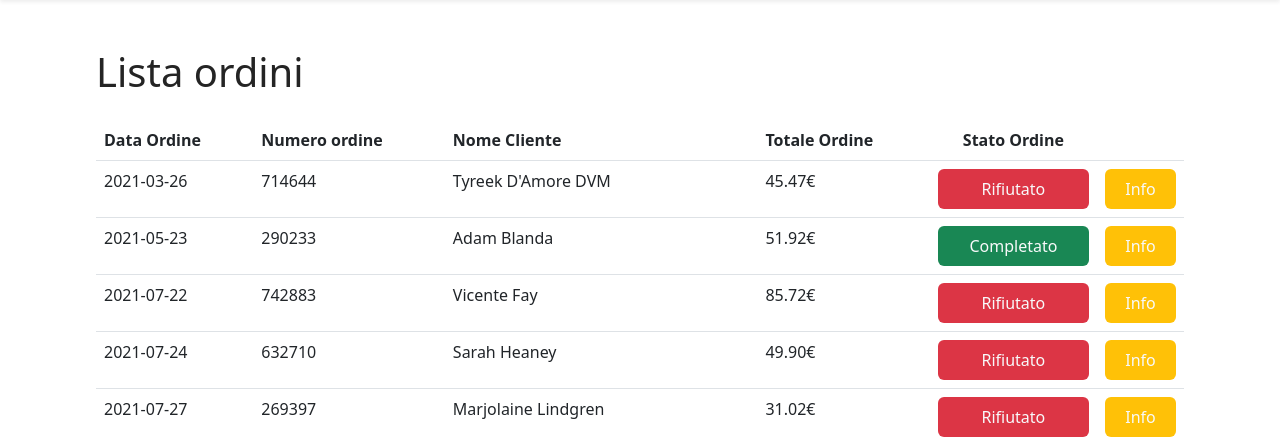
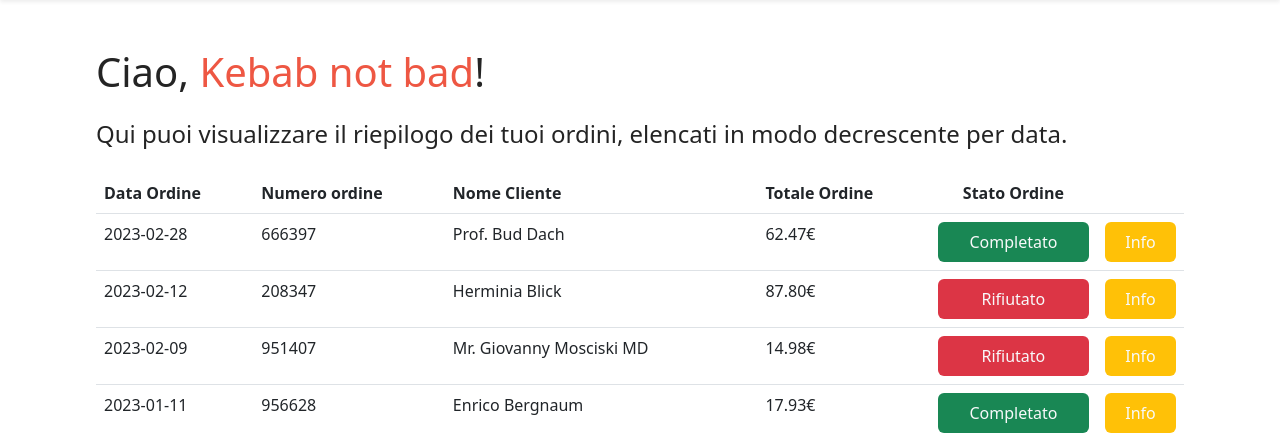
Before and after one commit to hroque01/proj80-team6, a Laravel app: page /order in a window 1280 px wide. Shown: the part 102-542 px from the top of the page. Run offline with Laravel 9, Linux system fonts and the light colour scheme; a user stored in the database is signed in; data comes from the database, SQL or seed files in the repository; style sheets or scripts are compiled from the project's sources.

Commit message:
modified orders list in desc order

```diff
--- a/app/Http/Controllers/MainController.php
+++ b/app/Http/Controllers/MainController.php
@@ -136,7 +136,7 @@
 
         $restaurants = Restaurant::all();
 
-        $orders = Order::orderBy('create_date')->get();
+        $orders = Order::orderBy('create_date', 'desc')->get();
 
         $user = Auth::user();
 
--- a/resources/scss/app.scss
+++ b/resources/scss/app.scss
@@ -141,6 +141,10 @@
     margin-bottom: 50px;
 }
 
+.res-hub-welcome {
+    color: $btn_red;
+}
+
 // REGOLE DASHBOARD:
 .dashboard-card {
     .dashboard-title span {
@@ -216,10 +220,6 @@
 
 // REGOLE HOME RESTAURANT:
 .res-hub-txt {
-
-    .res-hub-welcome {
-        color: $btn_red;
-    }
 
     h4 {
         margin: 20px 0;
--- a/resources/views/pages/orderHome.blade.php
+++ b/resources/views/pages/orderHome.blade.php
@@ -3,8 +3,12 @@
 @section('content')
 
   <div class="my_container pt-5">
-
-    <h1 class="mb-4">Lista ordini</h1>
+    <h1>
+      Ciao, <span class="res-hub-welcome">{{$restaurant->business_name }}</span>!
+    </h1>
+    <h4 class="my-4">
+      Qui puoi visualizzare il riepilogo dei tuoi ordini, elencati in modo decrescente per data.
+    </h4>
     <table class="table">
 
       <thead>
--- a/resources/views/pages/restaurant.blade.php
+++ b/resources/views/pages/restaurant.blade.php
@@ -5,7 +5,7 @@
   <div class="my_container res-hub-txt pt-5">
 
     <h1>
-      Ciao, <span class="res-hub-welcome">{{$restaurant->business_name }}</span>! Benvenuto nel Restaurant Hub.
+      Ciao, <span class="res-hub-welcome">{{$restaurant->business_name }}</span>!
     </h1>
 
     <h4>
```
Also changed, not shown: frontend/src/components/AppRestaurantMainPage.vue (+15 -4 lines), frontend/src/components/AppNavbar.vue (line endings or trailing spaces).
